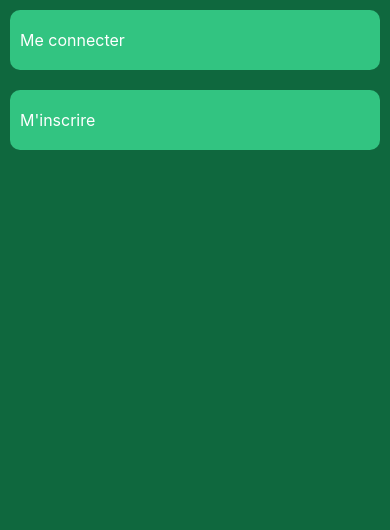
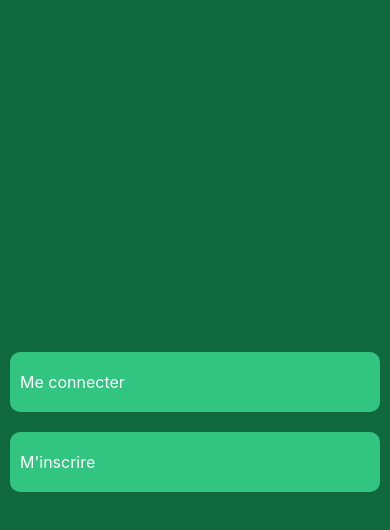
Before and after one commit to WildCodeSchool/2209-wns-shamir-bilan-carbone-mobile, a React Native app in the folder Bilan-Carbone/: screen /Splash in a window 390 px wide. Shown: the top 530 px of the page. Built offline with nearby package versions, Linux system fonts and the light colour scheme.

Commit message:
Remove test logo + add landing style

```diff
--- a/Bilan-Carbone/screens/Landing/LandingScreen.tsx
+++ b/Bilan-Carbone/screens/Landing/LandingScreen.tsx
@@ -4,7 +4,9 @@
 
 export default function LandingScreen({ navigation }: { navigation: any }) {
   return (
-    <SafeAreaView style={{ flex: 1, backgroundColor: "#0F683E" }}>
+    <SafeAreaView
+      style={{ flex: 1, justifyContent: "center", backgroundColor: "#0F683E" }}
+    >
       <TouchableOpacity
         style={styles.button}
         activeOpacity={0.5}
--- a/Bilan-Carbone/screens/Splash/SplashScreen.tsx
+++ b/Bilan-Carbone/screens/Splash/SplashScreen.tsx
@@ -1,6 +1,5 @@
 import React, { useState } from "react";
-import { View, StyleSheet, Image } from "react-native";
-// import LOGO from "../../assets/carbon-logo.png";
+import { View, StyleSheet, Text } from "react-native";
 
 export default function SplashScreen({ navigation }: { navigation: any }) {
   const [timePassed, setTimePassed] = useState(false);
@@ -10,7 +9,11 @@
   }, 3000);
 
   if (!timePassed) {
-    return <View style={styles.splash}>{/* <Image source={LOGO} /> */}</View>;
+    return (
+      <View style={styles.splash}>
+        <Text>LOGO</Text>
+      </View>
+    );
   }
   // navigation.navigate("Onboarding");
   // navigation.navigate("Register");
```
